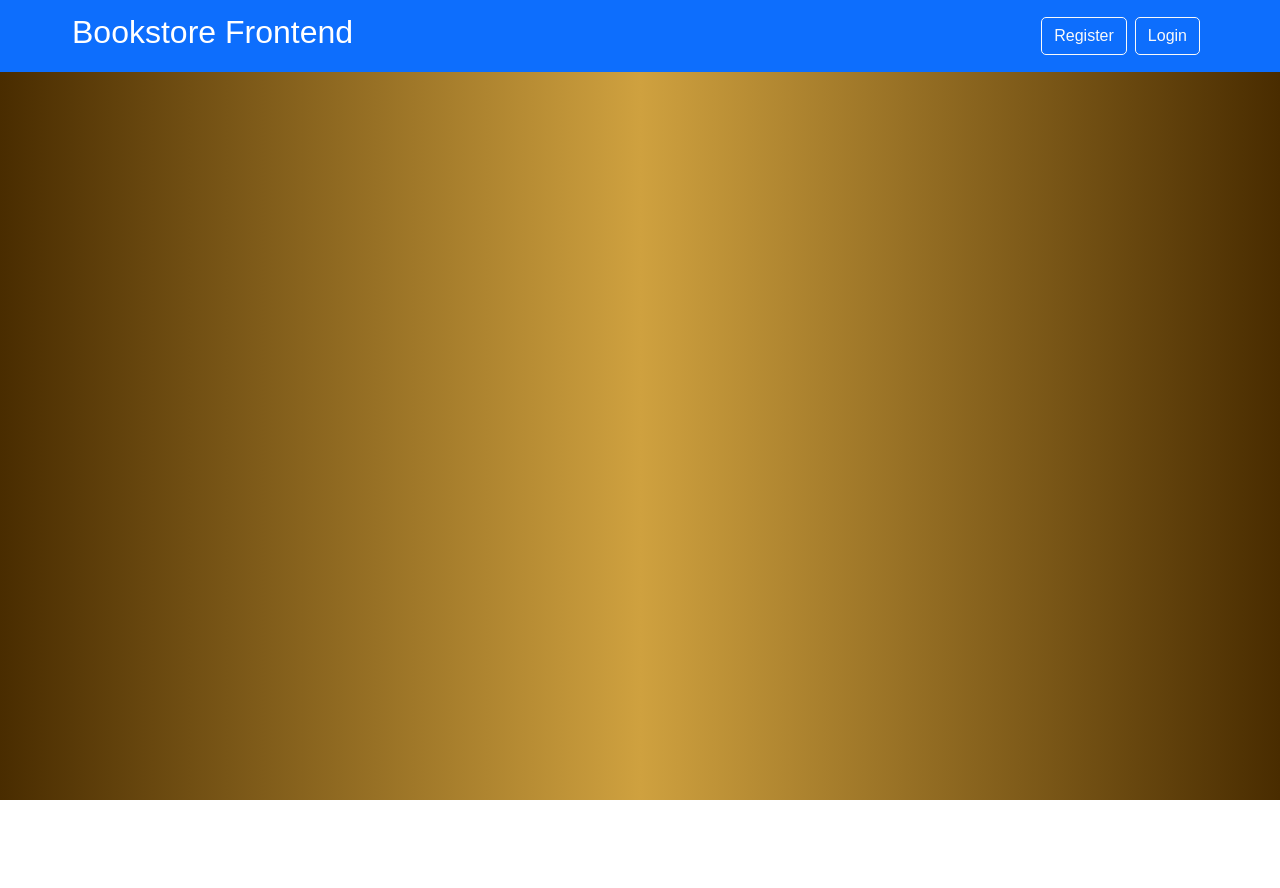
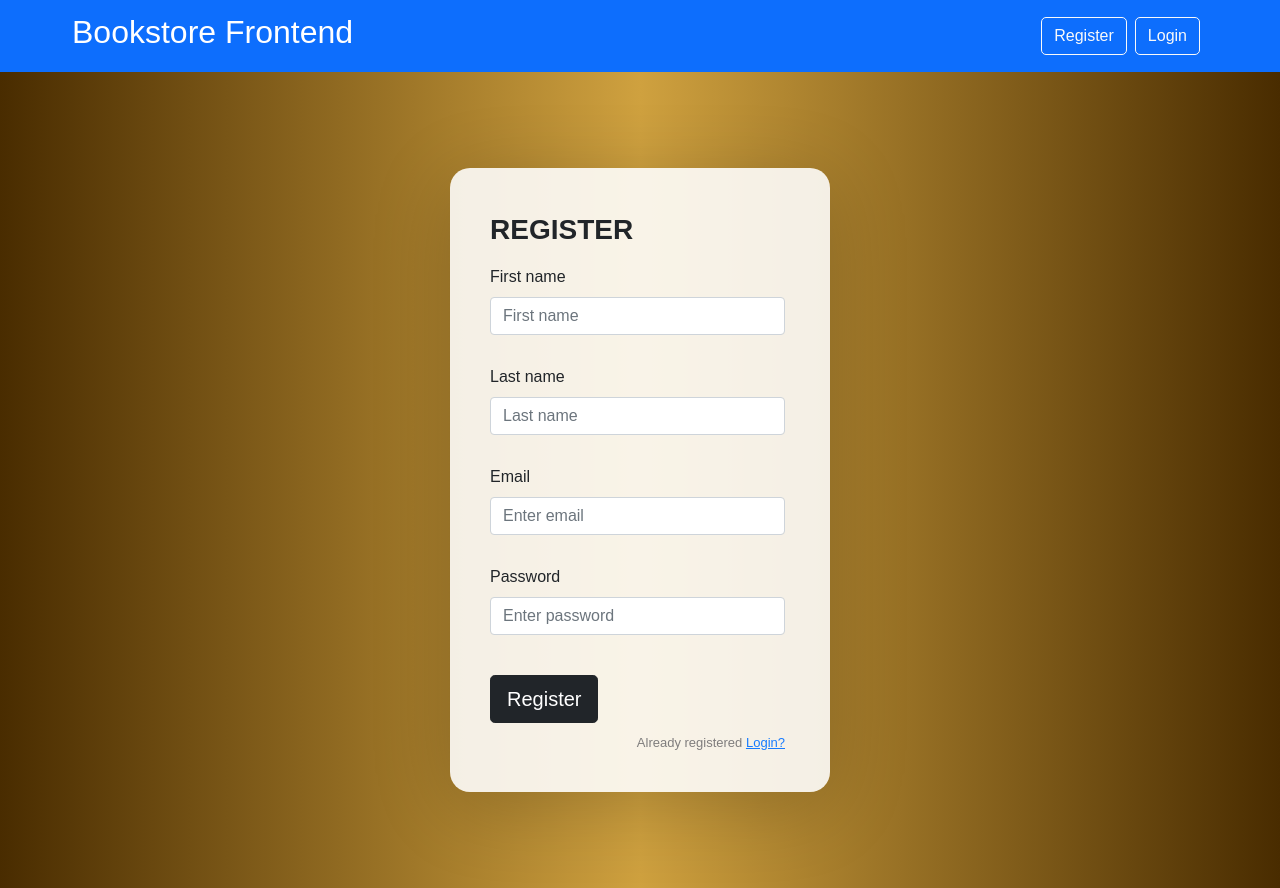
Before and after one commit to AOSP-NIT-Surat/Bookstore-Frontend-web, a React (Create React App) app: page /register in a window 1280 px wide. Before the commit the page ends 800 px from the top, so only its background shows below. Built offline with nearby package versions, Linux system fonts and the light colour scheme.

Commit message:
refactor: change auth page names

```diff
--- a/src/App.js
+++ b/src/App.js
@@ -4,8 +4,8 @@ import Layout from './hocs/Layout';
 import Home from './pages/Home';
 import Profile from './pages/Profile';
 import './App.css';
-import Login from "./pages/login.js";
-import SignUp from "./pages/signup.js";
+import Login from './pages/Login.js';
+import Register from './pages/Register.js';
 
 function App() {
 	return (
@@ -14,8 +14,8 @@ function App() {
 				<Layout>
 					<Switch>
 						<Route exact path="/" component={Home} />
-            <Route path="/login" component={Login} />
-            <Route path="/signup" component={SignUp} />
+						<Route path="/login" component={Login} />
+						<Route path="/register" component={Register} />
 						<Route path="/profile" component={Profile} />
 					</Switch>
 				</Layout>
--- /dev/null
+++ b/src/pages/Login.js
@@ -0,0 +1,64 @@
+import React, { Component } from 'react';
+import { Link } from 'react-router-dom';
+
+export default class Login extends Component {
+	render() {
+		return (
+			<div className="outer">
+				<div className="inner">
+					<form>
+						<h3>
+							<b>LOGIN</b>
+						</h3>
+
+						<div className="form-group">
+							<label>Email</label>
+							<input
+								type="email"
+								className="form-control"
+								placeholder="Enter email"
+								required
+							/>
+						</div>
+
+						<div className="form-group">
+							<label>Password</label>
+							<input
+								type="password"
+								className="form-control"
+								placeholder="Enter password"
+								required
+							/>
+						</div>
+
+						<div className="form-group">
+							<div className="custom-control custom-checkbox">
+								<input
+									type="checkbox"
+									className="custom-control-input"
+									id="customCheck1"
+								/>
+								<label
+									className="custom-control-label"
+									htmlFor="customCheck1"
+								>
+									Remember me
+								</label>
+							</div>
+						</div>
+
+						<button
+							type="submit"
+							className="btn btn-dark btn-lg btn-block"
+						>
+							Sign in
+						</button>
+						<p className="forgot-password text-right">
+							New User?<Link to={'/register'}>Register</Link>
+						</p>
+					</form>
+				</div>
+			</div>
+		);
+	}
+}
--- /dev/null
+++ b/src/pages/Register.js
@@ -0,0 +1,68 @@
+import React, { Component } from 'react';
+import { Link } from 'react-router-dom';
+
+export default class SignUp extends Component {
+	render() {
+		return (
+			<div className="outer1">
+				<div className="inner">
+					<form>
+						<h3>
+							<b>REGISTER</b>
+						</h3>
+
+						<div className="form-group">
+							<label>First name</label>
+							<input
+								type="text"
+								className="form-control"
+								placeholder="First name"
+								required
+							/>
+						</div>
+
+						<div className="form-group">
+							<label>Last name</label>
+							<input
+								type="text"
+								className="form-control"
+								placeholder="Last name"
+								required
+							/>
+						</div>
+
+						<div className="form-group">
+							<label>Email</label>
+							<input
+								type="email"
+								className="form-control"
+								placeholder="Enter email"
+								required
+							/>
+						</div>
+
+						<div className="form-group">
+							<label>Password</label>
+							<input
+								type="password"
+								className="form-control"
+								placeholder="Enter password"
+								required
+							/>
+						</div>
+
+						<button
+							type="submit"
+							className="btn btn-dark btn-lg btn-block"
+						>
+							Register
+						</button>
+						<p className="forgot-password text-right">
+							Already registered <Link to={'/login'}>Login?</Link>
+						</p>
+					</form>
+				</div>
+			</div>
+		);
+	}
+}
--- a/src/pages/login.js
+++ /dev/null
@@ -1,41 +0,0 @@
-import React, { Component } from "react";
-import { Link } from "react-router-dom";
-
-export default class Login extends Component {
-    render() {
-        return (
-            <div className="outer">
-            <div className="inner">
-            <form>
-
-                <h3><b>LOGIN</b></h3>
-
-                <div className="form-group">
-                    <label>Email</label>
-                    <input type="email" className="form-control" placeholder="Enter email" required />
-                </div>
-
-                <div className="form-group">
-                    <label>Password</label>
-                    <input type="password" className="form-control" placeholder="Enter password" required />
-                </div>
-
-                <div className="form-group">
-                    <div className="custom-control custom-checkbox">
-                        <input type="checkbox" className="custom-control-input" id="customCheck1" />
-                        <label className="custom-control-label" htmlFor="customCheck1">Remember me</label>
-                    </div>
-                </div>
-
-                <button type="submit" className="btn btn-dark btn-lg btn-block">Sign in</button>
-                <p className="forgot-password text-right">
-                    New User?<Link to={"/signup"}>Register</Link>
-                </p>
-            </form>
-            </div>
-            </div>
-        );
-
-    }
-
-}
--- a/src/pages/signup.js
+++ /dev/null
@@ -1,41 +0,0 @@
-import React, { Component } from "react";
-import { Link } from "react-router-dom";
-
-export default class SignUp extends Component {
-    render() {
-        return (
-            <div className="outer1">
-            <div className="inner">
-            <form>
-                <h3><b>REGISTER</b></h3>
-
-                <div className="form-group">
-                    <label>First name</label>
-                    <input type="text" className="form-control" placeholder="First name" required />
-                </div>
-
-                <div className="form-group">
-                    <label>Last name</label>
-                    <input type="text" className="form-control" placeholder="Last name" required />
-                </div>
-
-                <div className="form-group">
-                    <label>Email</label>
-                    <input type="email" className="form-control" placeholder="Enter email" required />
-                </div>
-
-                <div className="form-group">
-                    <label>Password</label>
-                    <input type="password" className="form-control" placeholder="Enter password" required/>
-                </div>
-
-                <button type="submit" className="btn btn-dark btn-lg btn-block">Register</button>
-                <p className="forgot-password text-right">
-                    Already registered <Link to={"/login"}>Login?</Link>
-                </p>
-            </form>
-            </div>
-            </div>
-        );
-    }
-}
```
